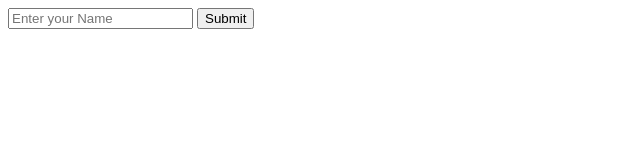
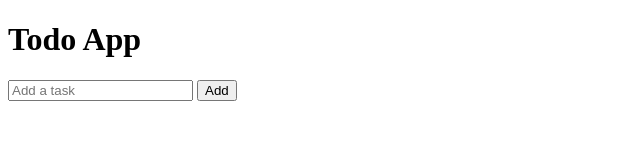
Before and after one commit to eswaranadh/TodoApp, a plain HTML site: page index.html in a window 1280 px wide. Shown: the whole page, without its empty margins (0-640 px from the left). Drawn offline with Linux system fonts and the light colour scheme.

Commit message:
Linked CSS and JS file

```diff
--- a/index.html
+++ b/index.html
@@ -2,12 +2,21 @@
 <html lang="en">
 <head>
   <meta charset="UTF-8">
-  <meta http-equiv="X-UA-Compatible" content="IE=edge">
-  <meta name="viewport" content="width=<device-width>, initial-scale=1.0">
+  <meta name="viewport" content="width=device-width, initial-scale=1.0">
   <title>Document</title>
+  <script type="text/javascript" src="index.js"></script>
+  <link rel="stylesheet" href="indexcss.css">
 </head>
 <body>
-  <input type = "text" placeholder="Enter your Name">
-  <button>Submit</button>
+
 </body>
 </html>
+<body>
+  <h1>Todo App</h1>
+
+  <form >
+    <input type="text" name="task" placeholder="Add a task">
+    <button type="submit">Add</button>
+  </form>
+
+</body>
```
